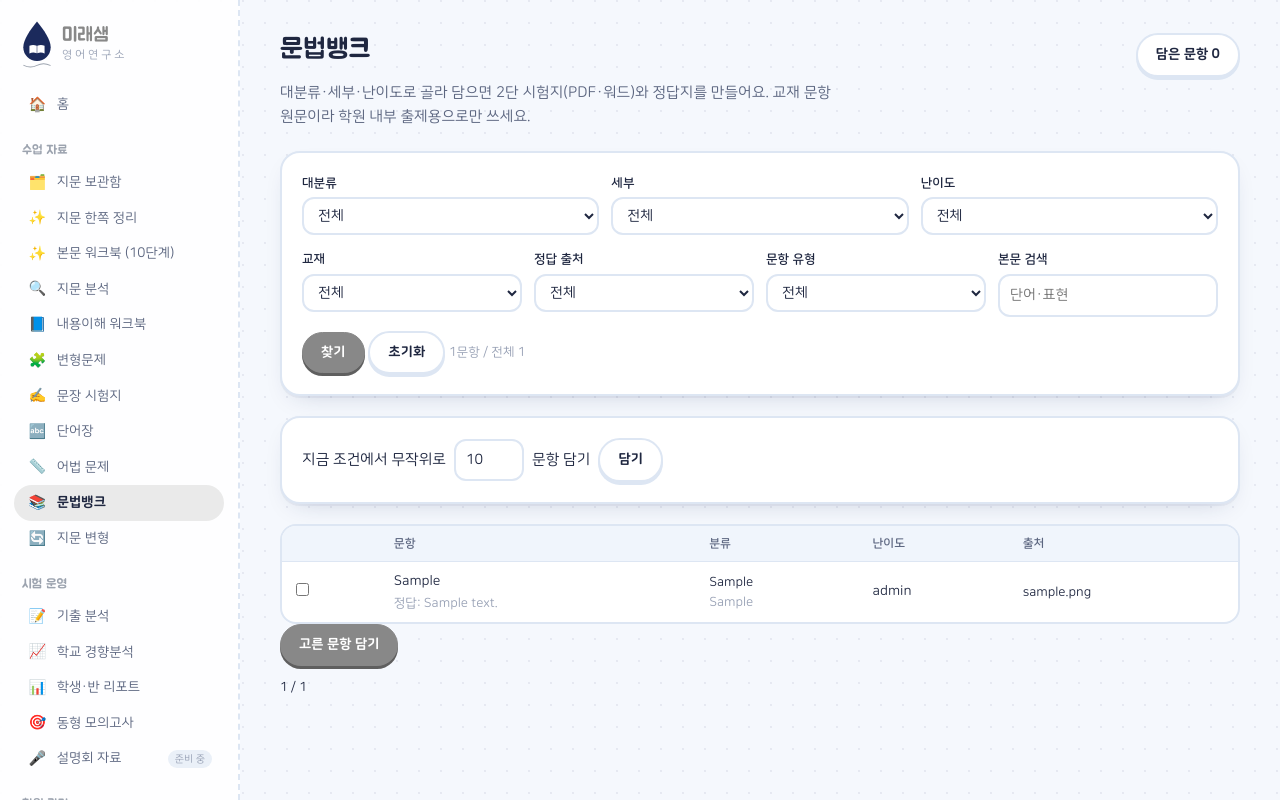
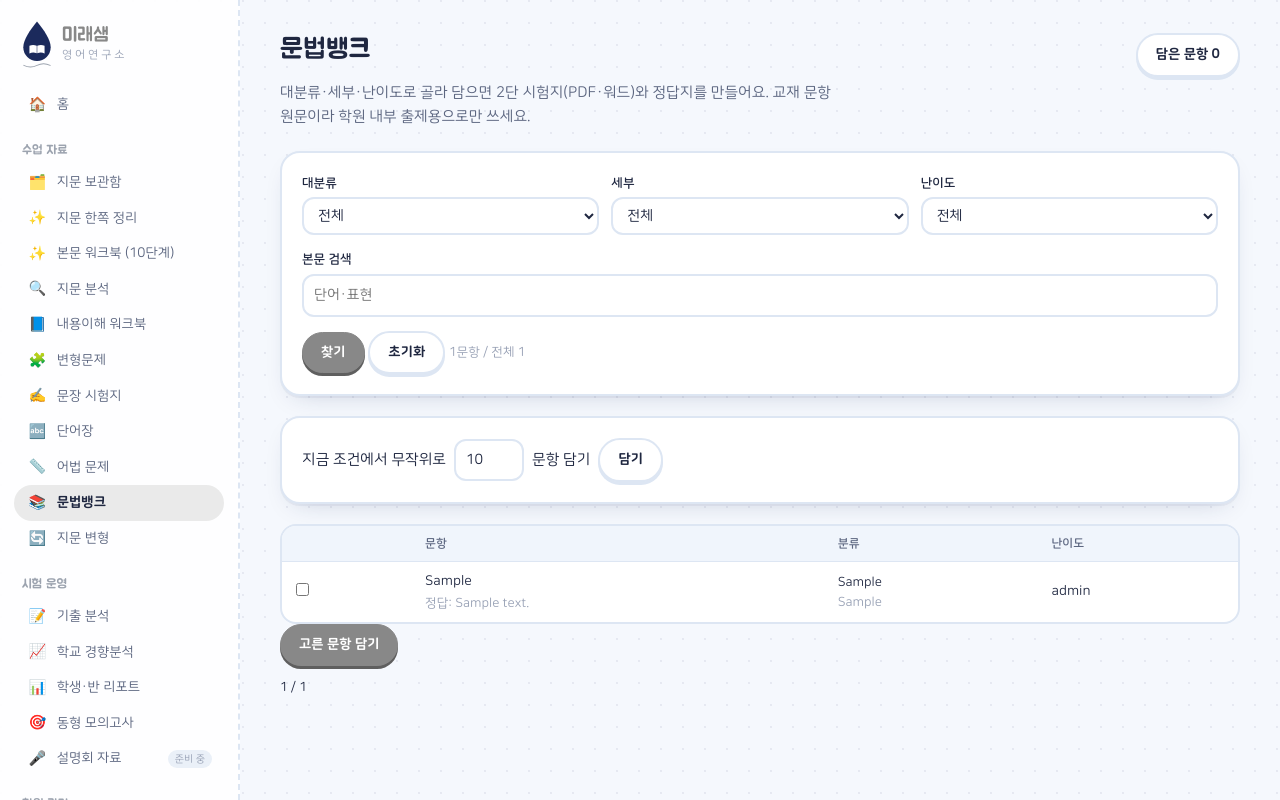
Before and after one commit to xpel0303/miraesam, a FastAPI app: page /bank in a window 1280 px wide. Run offline with FastAPI, Linux system fonts and the light colour scheme; the visitor is signed in with stand-in values (Sample User, id 1); tables that the repository leaves empty hold one stand-in row (values such as "Sample post").

Commit message:
문법뱅크: 교재·정답 출처·유형 필터 제거, 대분류를 고르면 관련 세부만 표시 (#2)
Claude-Session: https://claude.ai/code/session_01Kg9uRTikWv6ioahoAcxvr9

Co-authored-by: Claude <noreply@anthropic.com>

```diff
--- a/app/templates/bank/index.html
+++ b/app/templates/bank/index.html
@@ -18,22 +18,33 @@
     <div class="field"><label for="cat">대분류</label>
       <select id="cat" name="cat"><option value="">전체</option>{% for c, n in fac.cats.items() %}<option value="{{ c }}" {% if f.cat == c %}selected{% endif %}>{{ c }} ({{ n }})</option>{% endfor %}</select></div>
     <div class="field"><label for="subcat">세부</label>
-      <select id="subcat" name="subcat"><option value="">전체</option>{% for c, subs in fac.subs.items() %}{% if not f.cat or f.cat == c %}{% for s, n in subs %}<option value="{{ s }}" {% if f.subcat == s %}selected{% endif %}>{{ s }} ({{ n }})</option>{% endfor %}{% endif %}{% endfor %}</select></div>
+      <select id="subcat" name="subcat"><option value="">전체</option>{% for c, subs in fac.subs.items() %}{% for s, n in subs %}<option value="{{ s }}" data-cat="{{ c }}" {% if f.subcat == s %}selected{% endif %}>{{ s }} ({{ n }})</option>{% endfor %}{% endfor %}</select></div>
     <div class="field"><label for="level">난이도</label>
       <select id="level" name="level"><option value="">전체</option>{% for l in ["하","중","상"] %}<option {% if f.level == l %}selected{% endif %}>{{ l }}</option>{% endfor %}</select></div>
   </div>
   <div class="row">
-    <div class="field"><label for="book">교재</label>
-      <select id="book" name="book"><option value="">전체</option>{% for b, n in fac.books %}<option value="{{ b }}" {% if f.book == b %}selected{% endif %}>{{ b }} ({{ n }})</option>{% endfor %}</select></div>
-    <div class="field"><label for="src">정답 출처</label>
-      <select id="src" name="src"><option value="">전체</option>{% for s, n in fac.srcs %}<option value="{{ s }}" {% if f.src == s %}selected{% endif %}>{{ s }} ({{ n }})</option>{% endfor %}</select></div>
-    <div class="field"><label for="qtype">문항 유형</label>
-      <select id="qtype" name="qtype"><option value="">전체</option>{% for s, n in fac.qtypes %}<option value="{{ s }}" {% if f.qtype == s %}selected{% endif %}>{{ s }} ({{ n }})</option>{% endfor %}</select></div>
     <div class="field"><label for="q">본문 검색</label><input type="text" id="q" name="q" value="{{ f.q }}" placeholder="단어·표현"></div>
   </div>
   <button class="btn" type="submit">찾기</button> <a class="btn ghost" href="/bank">초기화</a>
   <span class="muted small">{{ total|int }}문항 / 전체 {{ total_all }}</span>
 </form>
+
+<script>
+(function () {
+  var cat = document.getElementById("cat"), sub = document.getElementById("subcat");
+  if (!cat || !sub) return;
+  function sync() {
+    Array.prototype.forEach.call(sub.options, function (o) {
+      if (!o.value) return;
+      var show = !cat.value || o.dataset.cat === cat.value;
+      o.hidden = !show; o.disabled = !show;
+    });
+    if (sub.selectedOptions[0] && sub.selectedOptions[0].disabled) sub.value = "";
+  }
+  cat.addEventListener("change", function () { sub.value = ""; sync(); });
+  sync();
+})();
+</script>
 
 <form method="post" action="/bank/pick" class="panel" style="display:flex;gap:8px;align-items:center;flex-wrap:wrap">
   {% for k, v in f.items() %}{% if v %}<input type="hidden" name="{{ k }}" value="{{ v }}">{% endif %}{% endfor %}
@@ -44,7 +55,7 @@
 <form method="post" action="/bank/add">
   <input type="hidden" name="back" value="/bank?{{ qs }}{% if qs %}&{% endif %}page={{ page }}">
   <div class="table-wrap"><table class="list">
-    <thead><tr><th></th><th>문항</th><th>분류</th><th>난이도</th><th>출처</th></tr></thead>
+    <thead><tr><th></th><th>문항</th><th>분류</th><th>난이도</th></tr></thead>
     <tbody>{% for r in rows %}
       <tr>
         <td><input type="checkbox" name="id" value="{{ r.id }}" {% if r.id in cart %}checked disabled{% endif %}></td>
@@ -52,7 +63,6 @@
 {% endif %}{{ r.stem[:400] }}{% if r.answer %}<div class="small muted">정답: {{ r.answer[:120] }}{% if r.src == "확인 필요" %} (확인 필요){% endif %}</div>{% endif %}</td>
         <td class="small wrap">{{ r.cat }}<br><span class="muted">{{ r.subcat }}</span></td>
         <td>{{ r.level }}</td>
-        <td class="small">{{ r.src }}</td>
       </tr>{% endfor %}</tbody>
   </table></div>
   <p><button class="btn" type="submit">고른 문항 담기</button></p>
```
